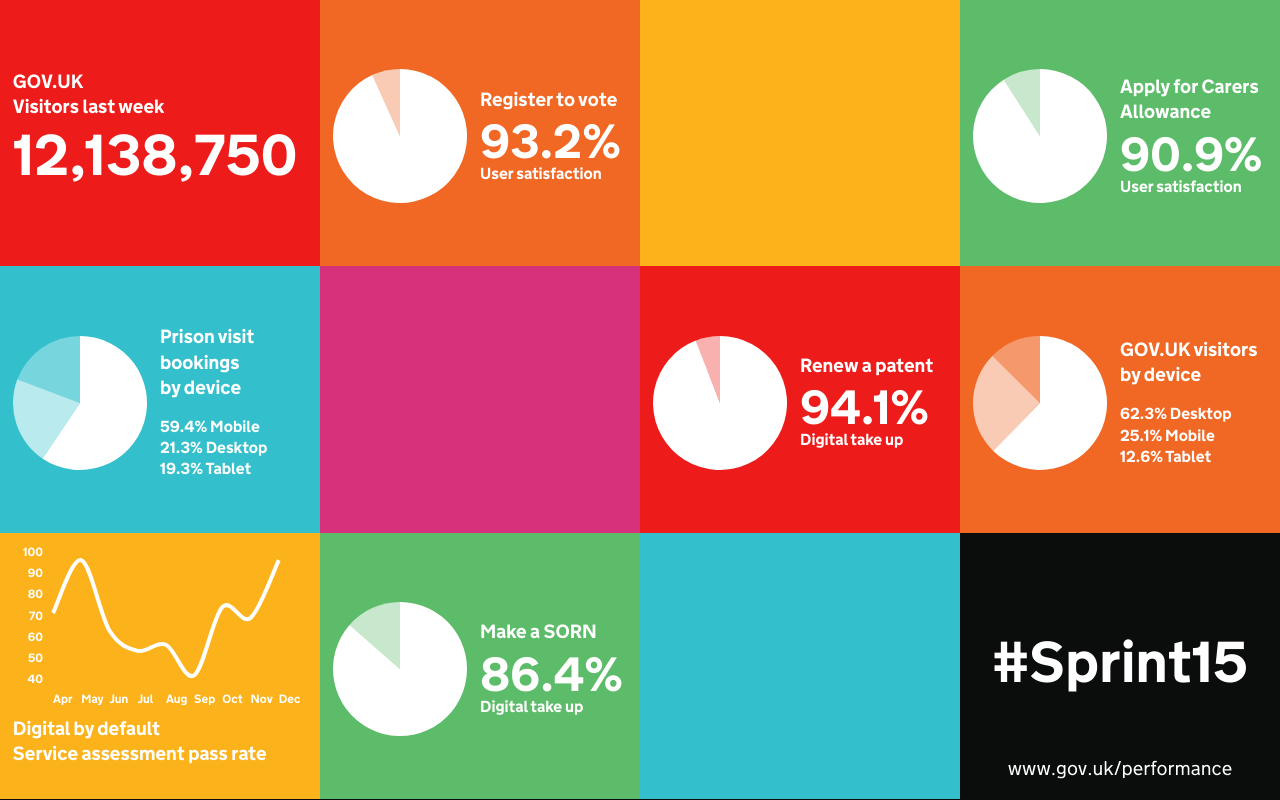
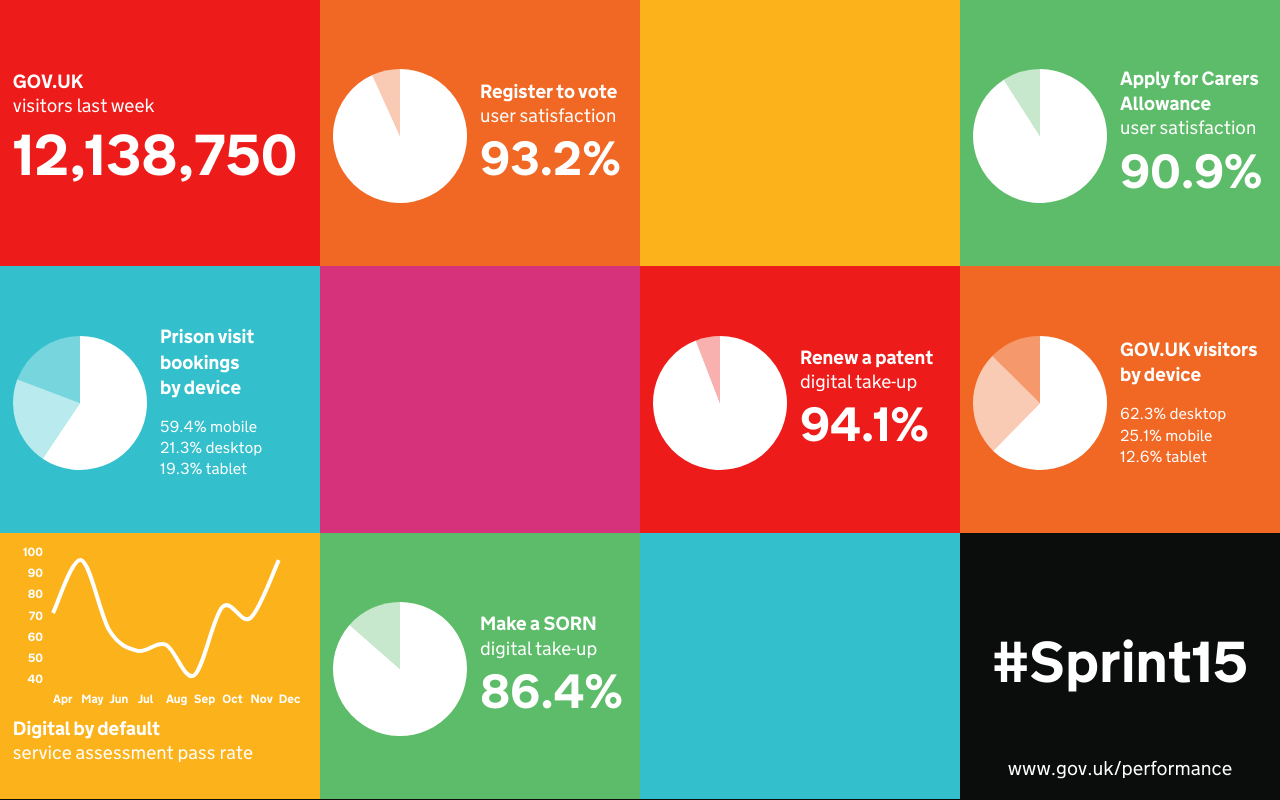
Before and after one commit to Demotive/gds-sprint-15-grid, a website: page public/index.html in a window 1280 px wide. Drawn offline with Linux system fonts and the light colour scheme; no server answers.

Commit message:
Typo rejig

```diff
--- a/public/index.html
+++ b/public/index.html
@@ -12,7 +12,7 @@
             <div class="large-figure">
               <div class="title">
                 GOV.UK<br>
-                Users online now
+                <span>users online now</span>
               </div>
               <div class="figure" id="govuk"></div>
             </div>
@@ -21,7 +21,7 @@
             <div class="large-figure">
               <div class="title">
                 GOV.UK<br>
-                Visitors last week
+                <span>visitors last week</span>
               </div>
               <div class="figure">12,138,750</div>
             </div>
@@ -37,7 +37,7 @@
             <div class="large-figure">
               <div class="title">
                 Book your driving test<br>
-                Users online now
+                <span>users online now</span>
               </div>
               <div class="figure" id="driving-test"></div>
             </div>
@@ -46,9 +46,11 @@
             <div class="pie-container">
               <div class="ct-chart cell-left graph-register-to-vote"></div>
               <div class="cell-right">
-                <div class="title">Register to vote</div>
+                <div class="title">
+                  Register to vote<br>
+                  <span>user satisfaction</span>
+                </div>
                 <div class="pie-value">93.2%</div>
-                <div class="pie-key">User satisfaction</div>
               </div>
             </div>
           </div>
@@ -63,7 +65,7 @@
             <div class="large-figure">
               <div class="title">
                 Blood donation appointments<br>
-                Users online now
+                <span>users online now</span>
               </div>
               <div class="figure" id="blood-donor-appointments"></div>
             </div>
@@ -91,7 +93,7 @@
             <div class="large-figure">
               <div class="title">
                 Visit someone in prison<br>
-                Users online now
+                <span>users online now</span>
               </div>
               <div class="figure" id="prison-visits"></div>
             </div>
@@ -100,9 +102,11 @@
             <div class="pie-container">
               <div class="ct-chart cell-left graph-carers-allowance"></div>
               <div class="cell-right">
-                <div class="title">Apply for Carers Allowance</div>
+                <div class="title">
+                  Apply for Carers Allowance<br>
+                  <span>user satisfaction</span>
+                </div>
                 <div class="pie-value">90.9%</div>
-                <div class="pie-key">User satisfaction</div>
               </div>
             </div>
           </div>
@@ -117,7 +121,7 @@
             <div class="large-figure">
               <div class="title">
                 Apply for Carers Allowance<br>
-                Users online now
+                <span>users online now</span>
               </div>
               <div class="figure" id="carers-allowance"></div>
             </div>
@@ -130,9 +134,9 @@
                   Prison visit bookings<br>by device
                 </div>
                 <div class="pie-key">
-                  59.4% Mobile<br>
-                  21.3% Desktop<br>
-                  19.3% Tablet
+                  59.4% mobile<br>
+                  21.3% desktop<br>
+                  19.3% tablet
                 </div>
               </div>
             </div>
@@ -148,7 +152,7 @@
             <div class="large-figure">
               <div class="title">
                 Renew vehicle tax<br>
-                Users online now
+                <span>users online now</span>
               </div>
               <div class="figure" id="tax-disc"></div>
             </div>
@@ -176,7 +180,7 @@
             <div class="large-figure">
               <div class="title">
                 View driving licence<br>
-                Users online now
+                <span>users online now</span>
               </div>
               <div class="figure" id="view-driving-record"></div>
             </div>
@@ -185,9 +189,11 @@
             <div class="pie-container">
               <div class="ct-chart cell-left graph-renew-a-patent"></div>
               <div class="cell-right">
-                <div class="title">Renew a patent</div>
+                <div class="title">
+                  Renew a patent<br>
+                  <span>digital take-up</span>
+                </div>
                 <div class="pie-value">94.1%</div>
-                <div class="pie-key">Digital take up</div>
               </div>
             </div>
           </div>
@@ -202,7 +208,7 @@
             <div class="large-figure">
               <div class="title">
                 Registered Traveller service<br>
-                Users online now
+                <span>users online now</span>
               </div>
               <div class="figure" id="registered-traveller-scheme"></div>
             </div>
@@ -215,9 +221,9 @@
                   GOV.UK visitors by device
                 </div>
                 <div class="pie-key">
-                  62.3% Desktop<br>
-                  25.1% Mobile<br>
-                  12.6% Tablet
+                  62.3% desktop<br>
+                  25.1% mobile<br>
+                  12.6% tablet
                 </div>
               </div>
             </div>
@@ -233,7 +239,7 @@
             <div class="large-figure">
               <div class="title">
                 Register to vote<br>
-                Users online now
+                <span>users online now</span>
               </div>
               <div class="figure" id="register-to-vote"></div>
             </div>
@@ -243,7 +249,7 @@
               <div class="ct-chart graph-service-assessments"></div>
               <div class="title">
                 Digital by default<br>
-                Service assessment pass rate
+                <span>service assessment pass rate</span>
               </div>
             </div>
           </div>
@@ -258,7 +264,7 @@
             <div class="large-figure">
               <div class="title">
                 Make a SORN<br>
-                Users online now
+                <span>users online now</span>
               </div>
               <div class="figure" id="sorn"></div>
             </div>
@@ -267,9 +273,11 @@
             <div class="pie-container">
               <div class="ct-chart cell-left graph-sorn"></div>
               <div class="cell-right">
-                <div class="title">Make a SORN</div>
+                <div class="title">
+                  Make a SORN<br>
+                  <span>digital take-up</span>
+                </div>
                 <div class="pie-value">86.4%</div>
-                <div class="pie-key">Digital take up</div>
               </div>
             </div>
           </div>
@@ -284,7 +292,7 @@
             <div class="large-figure">
               <div class="title">
                 Find a licence on GOV.UK<br>
-                Users online now
+                <span>users online now</span>
               </div>
               <div class="figure" id="licensing"></div>
             </div>
--- a/public/scss/application.scss
+++ b/public/scss/application.scss
@@ -171,7 +171,12 @@
 
 .title {
   font-size: 1.5vw;
+
+  span {
+    font-weight: 400;
+  }
 }
+
 .figure {
   font-size: 4.5vw;
 }
@@ -207,6 +212,7 @@
 
 .pie-key {
   margin-top: 2vh;
+  font-weight: 400;
 }
 .pie-value {
   font-size: 3.75vw;
```
Also changed, not shown: public/css/application.css, 1 other file.
